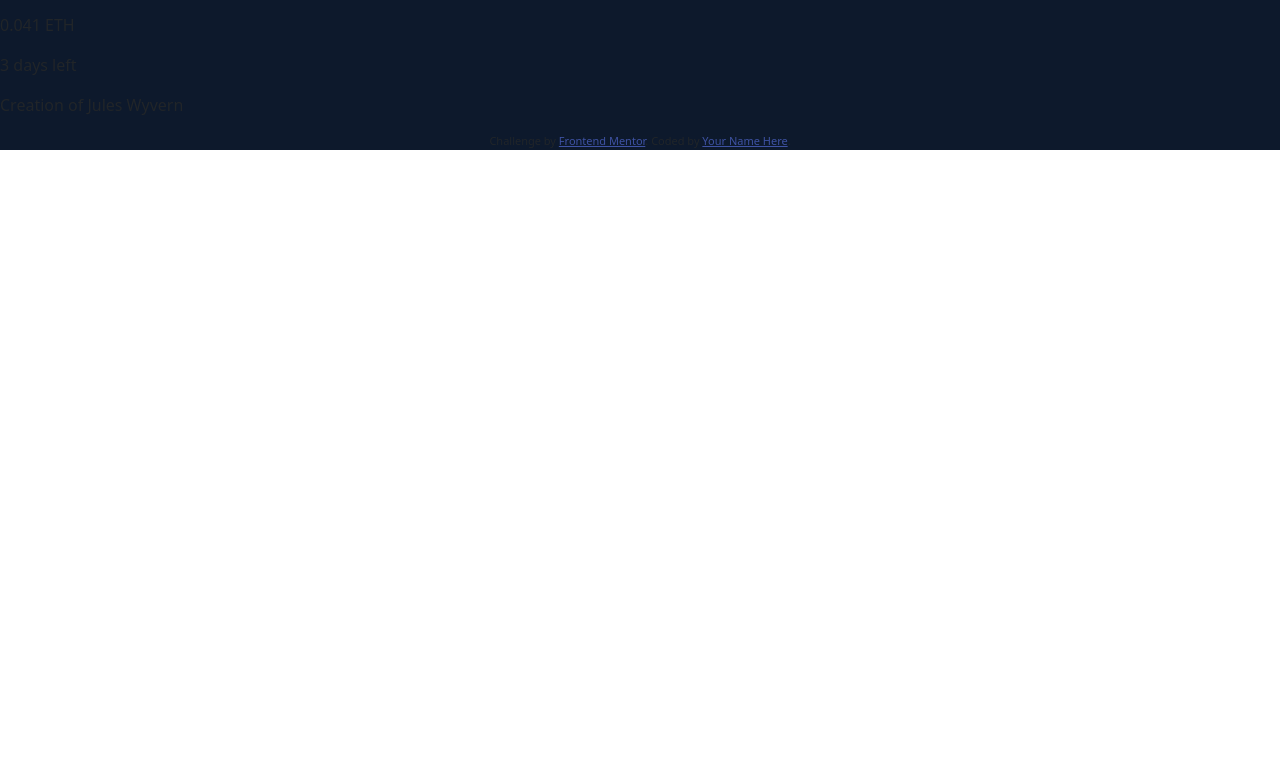
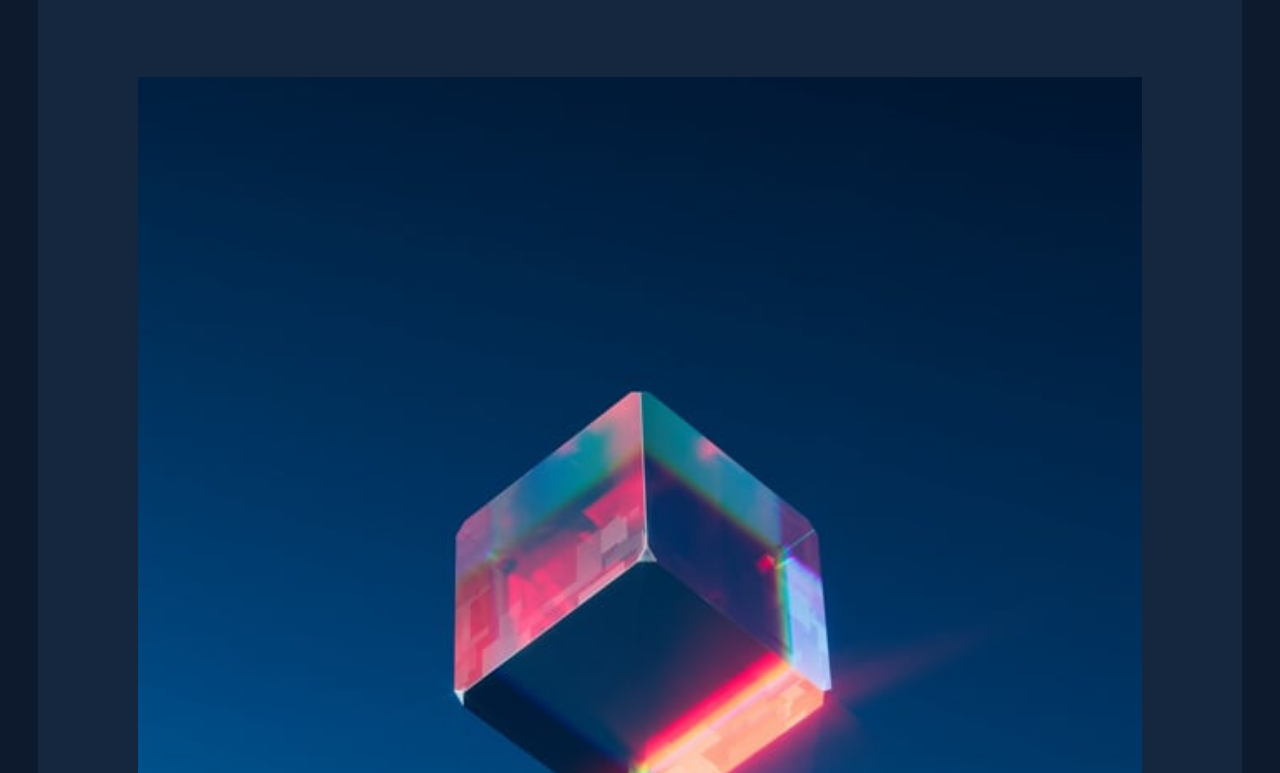
Before and after one commit to blordeus/nft-preview-card-component-main, a plain HTML site: page index.html in a window 1280 px wide. Shown: the part 73-846 px from the top of the page. Before the commit the page ends 800 px from the top, so only its background shows below. Drawn offline with nearby package versions, Linux system fonts and the light colour scheme.

Commit message:
Included Bootstrap Container

```diff
--- a/index.html
+++ b/index.html
@@ -12,28 +12,37 @@
   <link href="https://fonts.googleapis.com/css2?family=Outfit:wght@300;400;600&display=swap" rel="stylesheet">
   <title>Frontend Mentor | NFT preview card component</title>
 
-  <!-- Feel free to remove these styles or customise in your own stylesheet 👍 -->
-  <style>
-    .attribution { font-size: 11px; text-align: center; }
-    .attribution a { color: hsl(228, 45%, 44%); }
-  </style>
+
 </head>
-<main class="main-bg">
- <body>
+<main >
+ <body class="main-bg">
+  <div class="container-fluid">
+    <div class="row text-center card-bg rounded-4">
+
+      <div class="col imagecontainer">
+        <img src="./images/image-equilibrium.jpg" alt="equilibrium" class="box-pic">
+      </div>
+
 
   <h2>Equilibrium #3429</h2>
 
   <p>Our Equilibrium collection promotes balance and calm.</p>
 
+  <img src="./images/icon-ethereum.svg" alt="ethereum" aria-label="icon of ethereum">
   <p>0.041 ETH</p>
+
+  <img src="./images/icon-clock.svg" alt="clock" aria-label="icon of clock">
   <p>3 days left</p>
 
+  <img src="./images/image-avatar.png" alt="avatar" aria-label="avatar of Jules Wyvern">
   <p>Creation of Jules Wyvern</p>
 
   <div class="attribution">
     Challenge by <a href="https://www.frontendmentor.io?ref=challenge" target="_blank">Frontend Mentor</a>.
-    Coded by <a href="#">Your Name Here</a>.
+    Coded by <a href="#">Bryan Lordeus</a>.
   </div>
+  </div>
+</div>
  </body>
 </main>
 </html>
--- a/index.scss
+++ b/index.scss
@@ -15,6 +15,10 @@ $crypto: #00FFF8;
     background-color: $cardbg;
 }
 
+.container-fluid {
+    padding: 50px;
+}
+
 .heading {
     font-size: 22px;
     font-family: $font-stack;
@@ -30,12 +34,12 @@ $crypto: #00FFF8;
 }
 
 .imagecontainer {
-    padding: 10px;
+    padding: 100px;
 }
 
 .box-pic {
     width: 100%;
-    height: 100%
+    height: 100%;
 }
 
 .crypto {
@@ -55,3 +59,12 @@ $crypto: #00FFF8;
 .line {
     color: $linecolor;
 }
+
+.attribution {
+    font-size: 11px;
+    text-align: center;
+}
+
+.attribution a {
+    color: hsl(228, 45%, 44%);
+}
```
Also changed, not shown: index.css, 1 other file.
